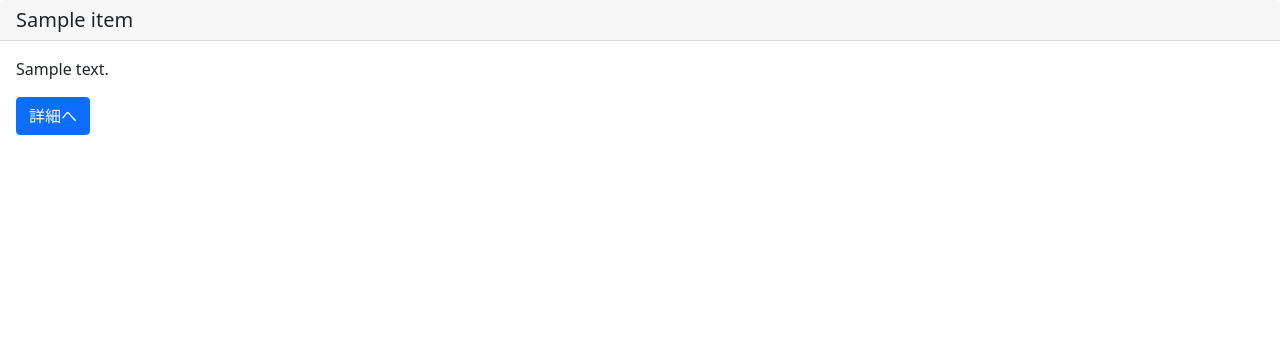
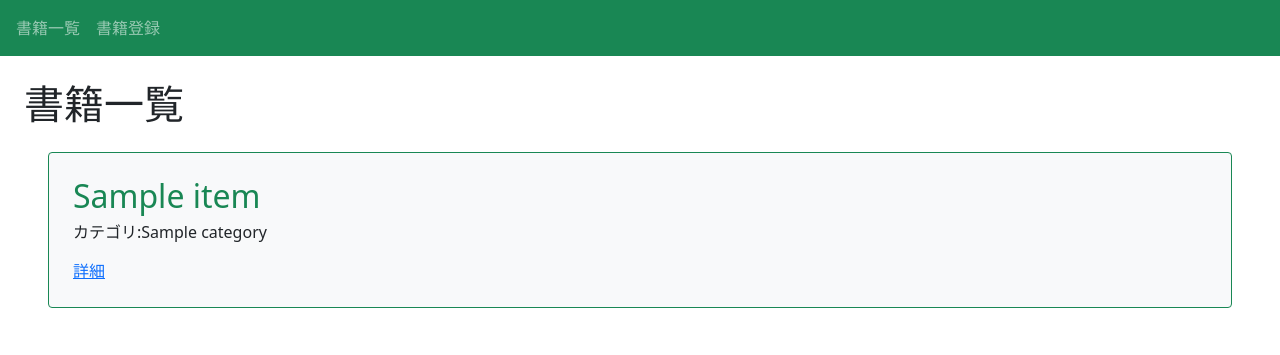
Before and after one commit to sumioK/Django-bookproject, a Django app: template book/templates/book/book_list.html in a window 1280 px wide. Shown: the top 355 px of the page. Run offline with Django 3.2, Linux system fonts and the light colour scheme; the template is opened without the code that fills it: most values are stand-ins (such as "Sample title", 1, 10 or a date in 2020).

Commit message:
edit base templates

```diff
--- a/book/templates/book/book_list.html
+++ b/book/templates/book/book_list.html
@@ -4,14 +4,18 @@
 書籍一覧
 {% endblock title %}
 
+{% block h1 %}
+書籍一覧
+{% endblock h1 %}
+
 {% block content %}
     {% for item in object_list %}
-    <div class="cards">
-      <h5 class="card-header">{{ item.title }}</h5>
-      <div class="card-body">
-        <p class="card-text">{{ item.text }}</p>
-        <a href="{% url 'detail' item.pk %}" class="btn btn-primary">詳細へ</a>
+      <div class="p-4 m-4 bg-light border border-success rounded">
+        <h2 class="text-success">{{ item.title }}</h2>
+        <h6>カテゴリ:{{ item.category }}</h6>
+        <div class="mt-3">
+          <a href="{% url 'detail' item.pk %}">詳細</a>
+        </div>
       </div>
-    </div>
     {% endfor %}
 {% endblock content %}
--- a/templates/base.html
+++ b/templates/base.html
@@ -1,17 +1,23 @@
 <!doctype html>
 <html lang="en">
   <head>
-    <!-- Required meta tags -->
     <meta charset="utf-8">
     <meta name="viewport" content="width=device-width, initial-scale=1">
-
-    <!-- Bootstrap CSS -->
     <link href="https://cdn.jsdelivr.net/npm/bootstrap@5.0.2/dist/css/bootstrap.min.css" rel="stylesheet" integrity="sha384-EVSTQN3/azprG1Anm3QDgpJLIm9Nao0Yz1ztcQTwFspd3yD65VohhpuuCOmLASjC" crossorigin="anonymous">
-
     <title>{% block title %}{% endblock title %}</title>
   </head>
   <body>
-    {% block content %}
-    {% endblock content %}
+    <nav class="navbar navbar-dark bg-success sticky-top">
+      <div class="navbar-nav d-flex flex-row">
+        <a class="nav-link mx-3" href="{% url 'list-book' %}">書籍一覧</a>
+        <a href="{% url 'create' %}" class="nav-link mx3">書籍登録</a>
+      </div>
+    </nav>
+    <div class="p-4">
+      <h1>{% block h1 %}{% endblock h1 %}</h1>
+      {% block content %}
+      {% endblock content %}
+    </div>
+
   </body>
 </html>
```
Also changed, not shown: book/templates/book/book_detail.html (+12 -10 lines).
